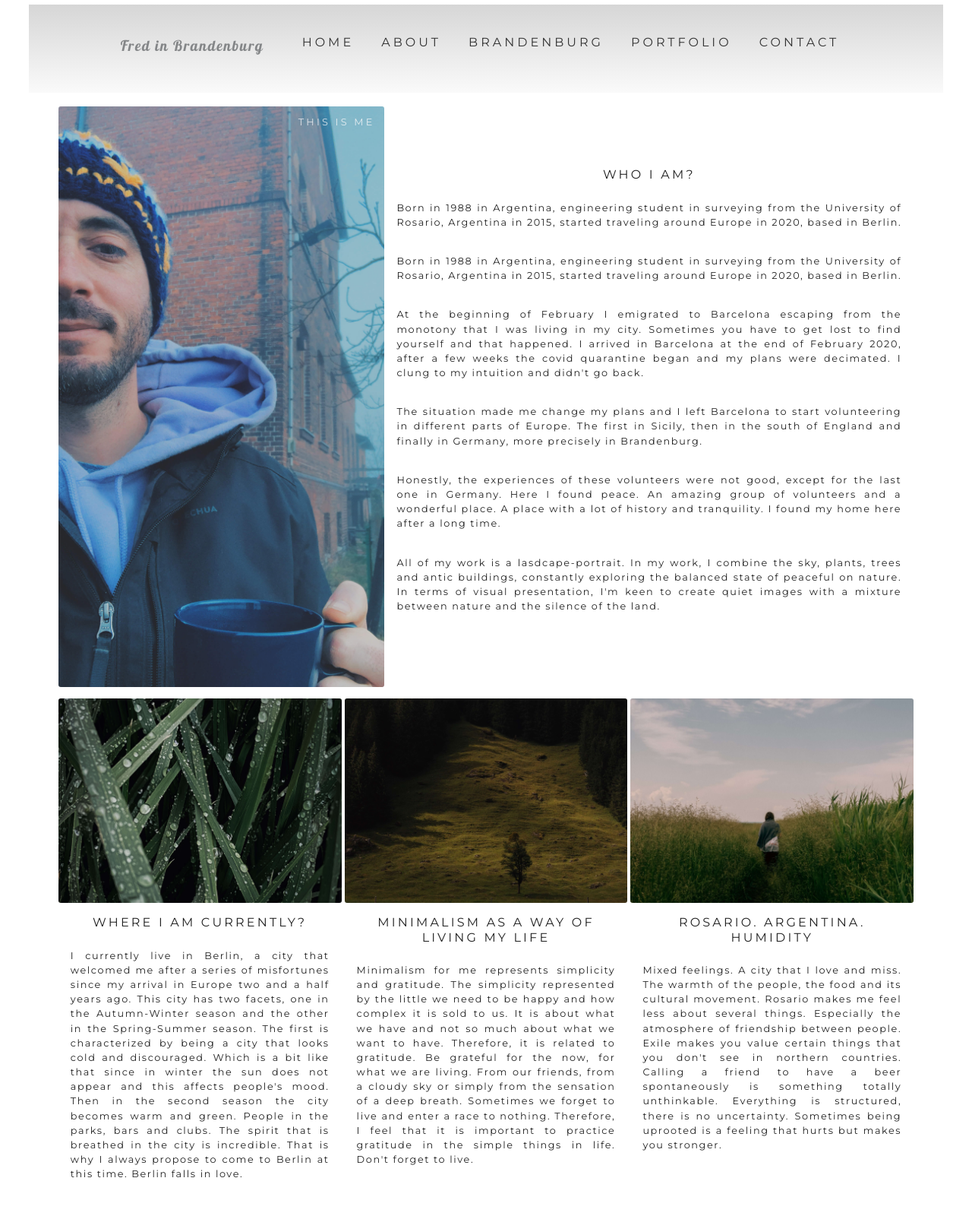
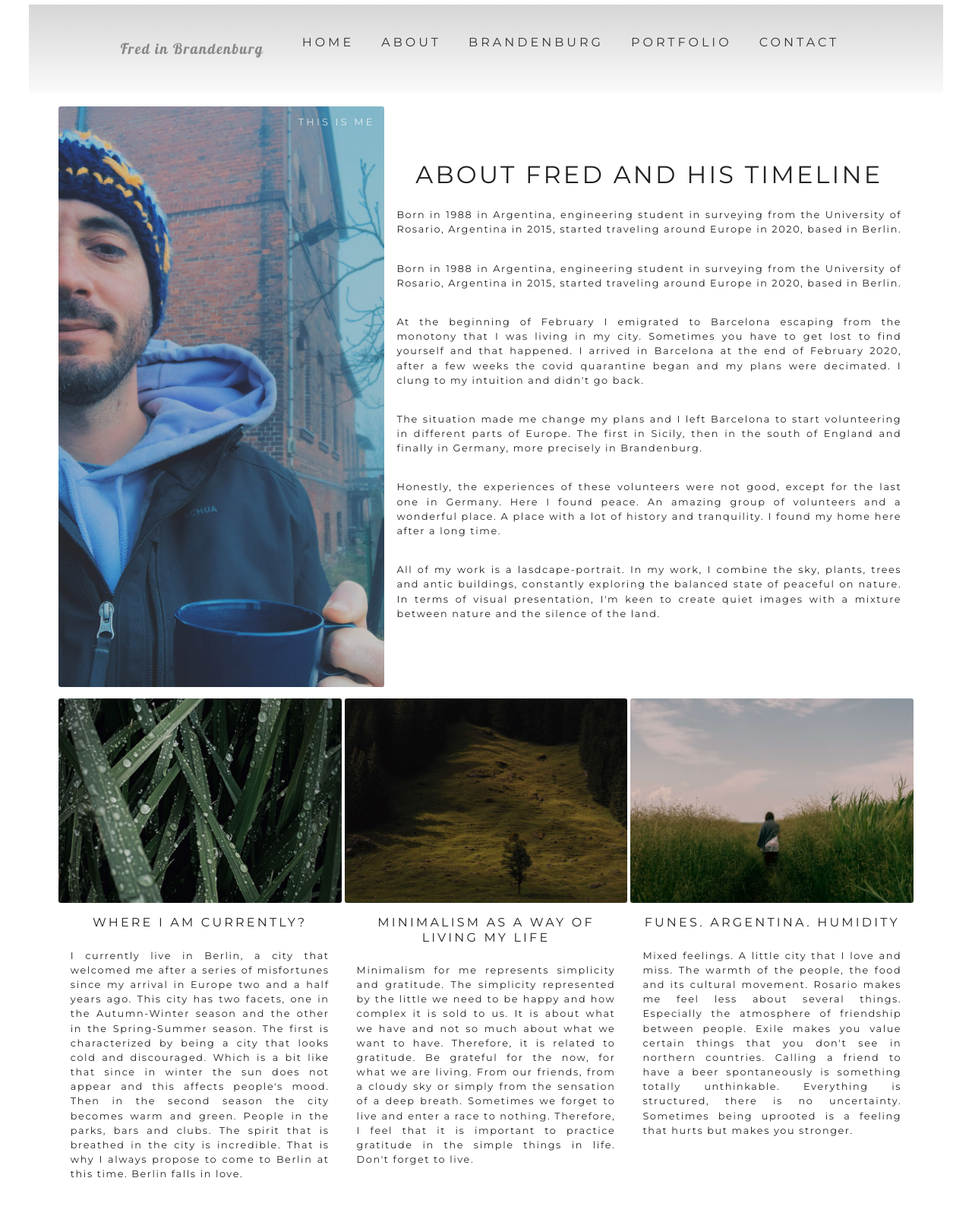
Before and after one commit to FedeCarr/portfolioHtmlCssCoderHouse, a website: page pages/about.html in a window 1280 px wide. Shown: the top 1600 px of the page at 76% size. Drawn offline with nearby package versions, Linux system fonts and the light colour scheme.

Commit message:
Depurando HTML

```diff
--- a/pages/about.html
+++ b/pages/about.html
@@ -31,7 +31,7 @@
         <!-- NAVEGADOR -->
         <nav>
           <div class="nav-container">
-            <h1 id="logo">Fred in Brandenburg</h1>
+            <span id="logo">Fred in Brandenburg</span>
             <!--Menú  -->
             <div class="navbar navbar-expand-lg navbar-light">
               <div>
@@ -83,7 +83,7 @@
             </div>
             <div>
 
-              <h3 class="seccion-title">Who I am?</h3>
+              <h1 class="seccion-title fs-2 text-center">About Fred and his timeline</h1>
               <p class="article__text">
                 Born in 1988 in Argentina, engineering student in surveying from the University of Rosario, Argentina in 2015, started traveling around Europe in 2020, based in Berlin.
               </p>
@@ -145,9 +145,9 @@
               width="224"
               height="399"
             />
-            <h3 class="seccion-title">Rosario. Argentina. Humidity</h3>
+            <h3 class="seccion-title">Funes. Argentina. Humidity</h3>
             <p class="article__text">
-              Mixed feelings. A city that I love and miss. The warmth of the people, the food and its cultural movement. Rosario makes me feel less about several things. Especially the atmosphere of friendship between people. Exile makes you value certain things that you don't see in northern countries. Calling a friend to have a beer spontaneously is something totally unthinkable. Everything is structured, there is no uncertainty. Sometimes being uprooted is a feeling that hurts but makes you stronger.
+              Mixed feelings. A little city that I love and miss. The warmth of the people, the food and its cultural movement. Rosario makes me feel less about several things. Especially the atmosphere of friendship between people. Exile makes you value certain things that you don't see in northern countries. Calling a friend to have a beer spontaneously is something totally unthinkable. Everything is structured, there is no uncertainty. Sometimes being uprooted is a feeling that hurts but makes you stronger.
             </p>
           </section>
         </div>
```
Also changed, not shown: index.html (+2 -2 lines), pages/brandenburg.html (+3 -4 lines), pages/contact.html (+4 -5 lines), pages/portfolio.html (+2 -1 lines).
